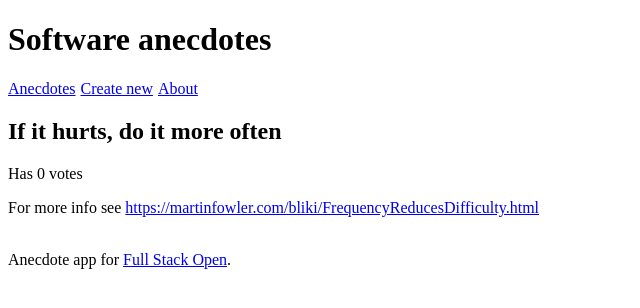
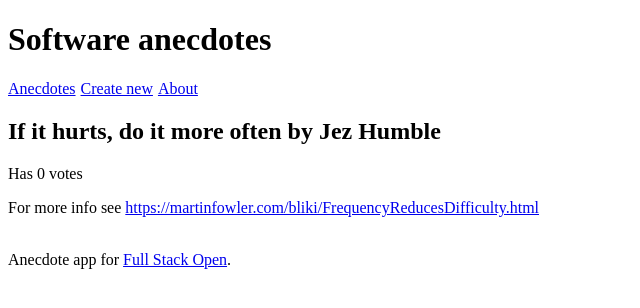
Before and after one commit to davidpacco/anecdotes-routed, a React (Vite) app: page /anecdotes/1 in a window 1280 px wide. Shown: the top 308 px of the page, without its empty margins (0-640 px from the left). Built offline with nearby package versions, Linux system fonts and the light colour scheme.

Commit message:
Fix anecdote title

```diff
--- a/src/components/Anecdote.jsx
+++ b/src/components/Anecdote.jsx
@@ -1,7 +1,7 @@
 export function Anecdote({ anecdote }) {
   return (
     <div>
-      <h2>{anecdote.content}</h2>
+      <h2>{anecdote.content} by {anecdote.author}</h2>
       <p>Has {anecdote.votes} votes</p>
       <p>For more info see <a href={anecdote.info}>{anecdote.info}</a></p>
     </div>
```
